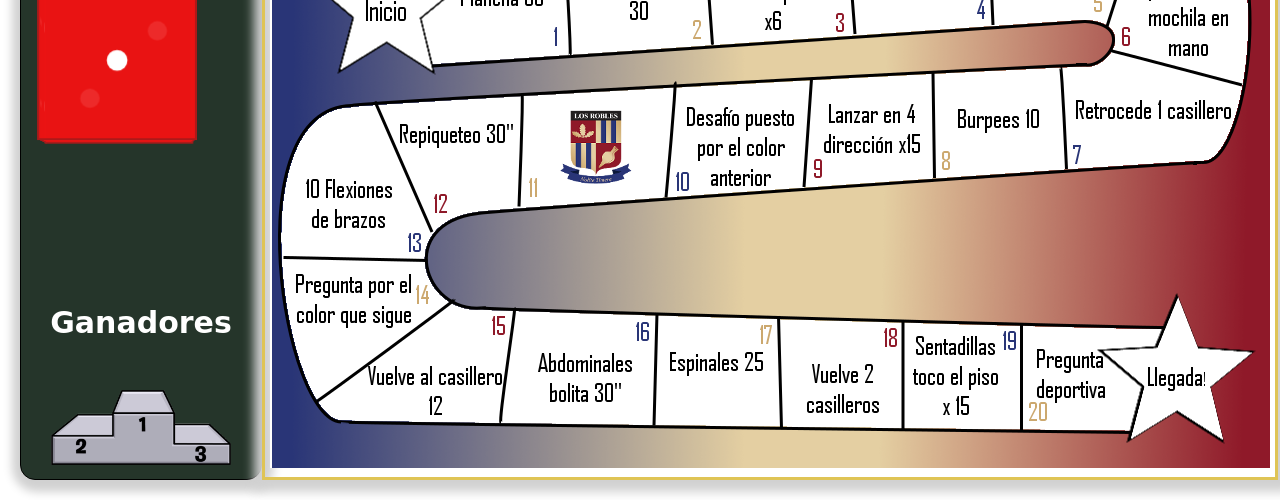
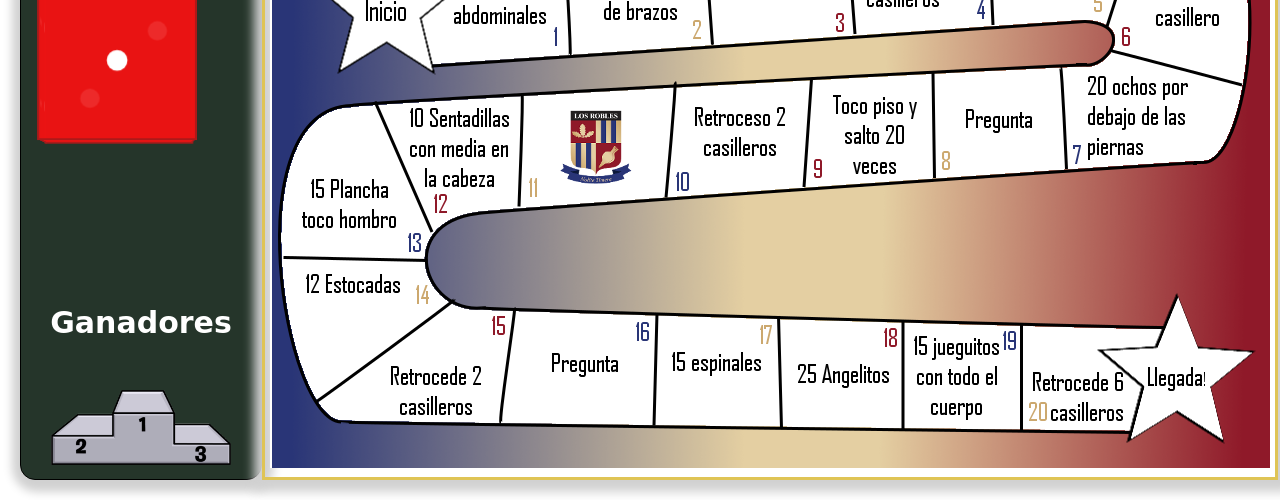
Before and after one commit to G-Ada/JuegoDeportivoLR, a plain HTML site: page index.html in a window 1280 px wide. Shown: the part 564-1064 px from the top of the page. Drawn offline with Linux system fonts and the light colour scheme; a web font is replaced by a local one.

Commit message:
imagen bauti

```diff
--- a/index.html
+++ b/index.html
@@ -68,7 +68,7 @@
       </div>
     </section>
     <section id="tablero">
-      <img class="tablero" src="LosRoblesChallengeANTO.png" alt="tablero" />
+      <img class="tablero" src="LosRoblesChallengeBAUTI.png" alt="tablero" />
     </section>
   </section>
   <script src="funciones.js"></script>
```
Also changed, not shown: LosRoblesChallengeBAUTI.png (added).
